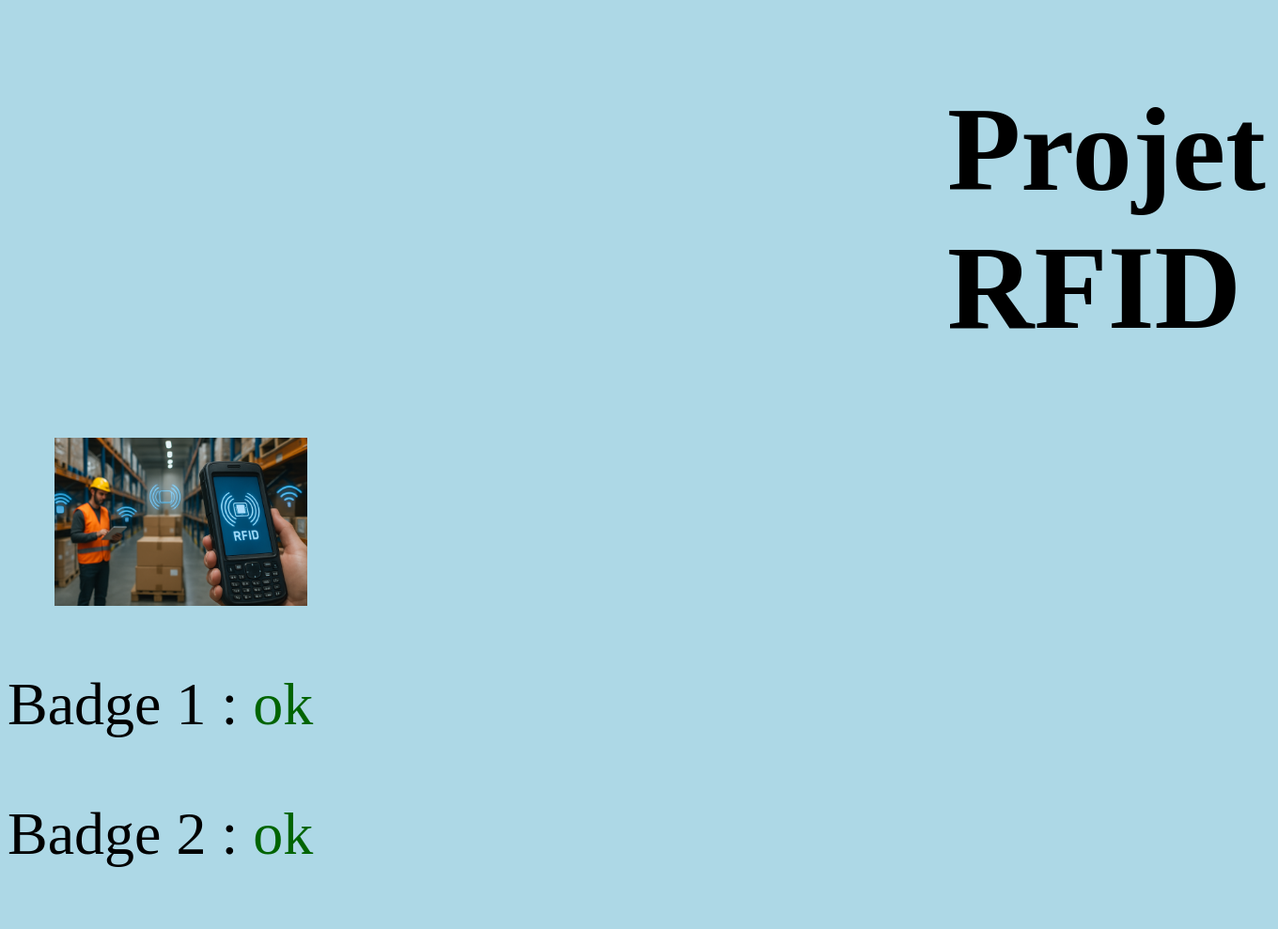
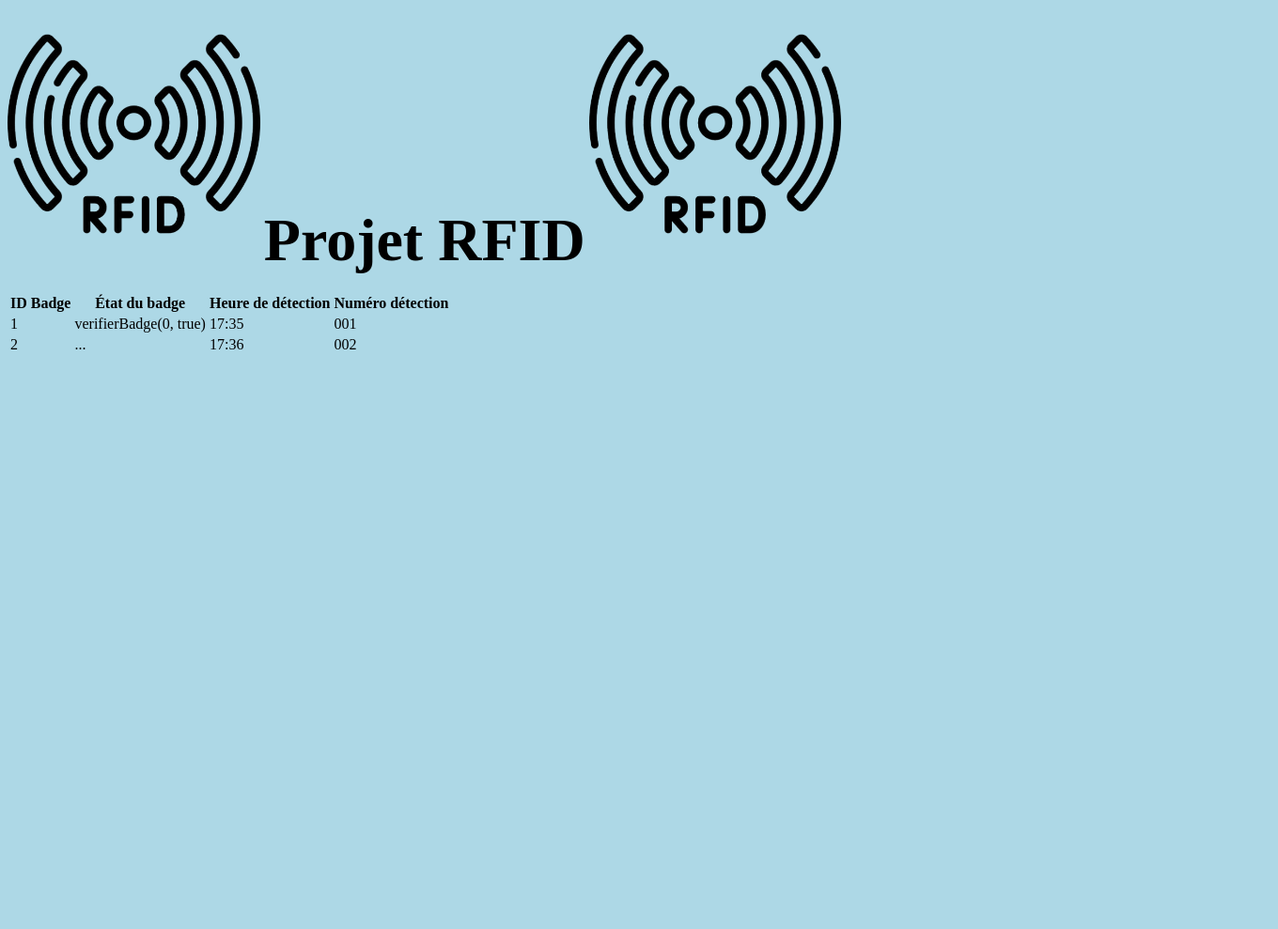
Before and after one commit to chenbast/projet_td, a PHP site: page /projet.html in a window 1360 px wide. Shown: the whole page at 94% size. After the commit the page ends 372 px from the top, so only its background shows below. Run offline with PHP 8.4, Linux system fonts and the light colour scheme.

Commit message:
mise en place de html css

```diff
--- a/web/projet.css
+++ b/web/projet.css
@@ -4,19 +4,19 @@ body{
 
 img{
     width: 20%;
-    margin-left: 50px;
-    height : auto;
+
 }
 
 h1{
-    margin-left: 1000px;
-    font-size: 800%;
+    font-size: 400%;
+    display : inline;
 }
 
 p{
     font-size: 400%;
 }
 
-span{
-color: darkgreen;
+.flexbox{
+    display: flex;
+    flex-direction : column;
 }
--- a/web/projet.html
+++ b/web/projet.html
@@ -4,12 +4,43 @@
     <meta charset="utf-8">
     <title>Projet RFID</title>
     <link rel="stylesheet" href="projet.css">
-    <script src="script.js"></script>
+    <script src="projet.js"></script>
   </head>
   <body>
-    <h1> Projet RFID</h1>
-    <img src="images/image-2025-05-12-17_54_20.webp" >
-    <p>Badge 1 : <span>ok</span></p>
-    <p>Badge 2 : <span>ok</span></p>
-  </body>
+    <div id="flexbox">
+      <img src="images\rfid.png" alt="sticker rfid">
+      <h1> Projet RFID</h1>
+      <img src="images\rfid.png" alt="sticker rfid">
+    </div>
+    <br>
+    <table id="tableBadges">
+        <thead>
+        <tr>
+        <th>ID Badge</th>
+        <th>État du badge</th>
+        <th>Heure de détection</th>
+        <th>Numéro détection</th>
+        </tr>
+        </thead>
+
+        <tbody>
+        <tr>
+        <td>1</td>
+        <td class="etat">verifierBadge(0, true)</td>
+        <td>17:35</td>
+        <td>001</td>
+        </tr>
+
+        <tr>
+        <td>2</td>
+        <td class="etat">...</td>
+        <td>17:36</td>
+        <td>002</td>
+        </tr>
+
+        </tbody>
+
+    </table>
+
+    </body>
 </html>
```
Also changed, not shown: web/images/image-2025-05-12-17_54_20.webp (deleted), web/images/rfid.png (added), 1 other file.
